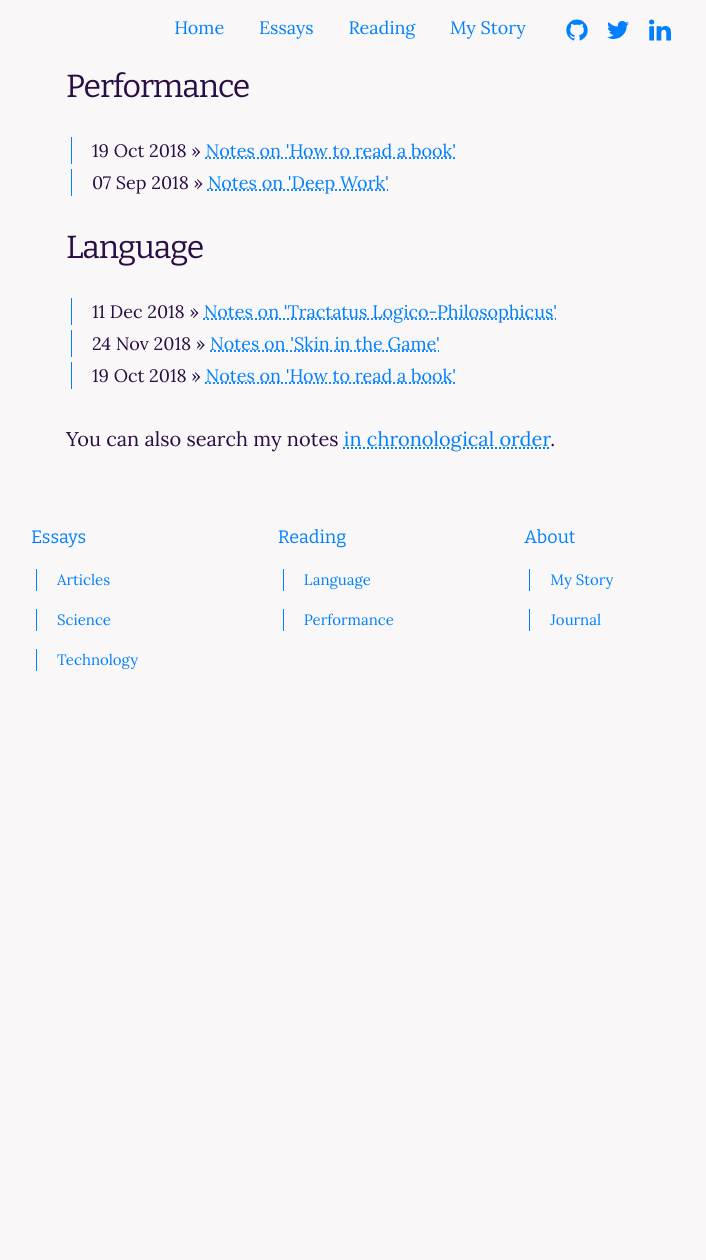
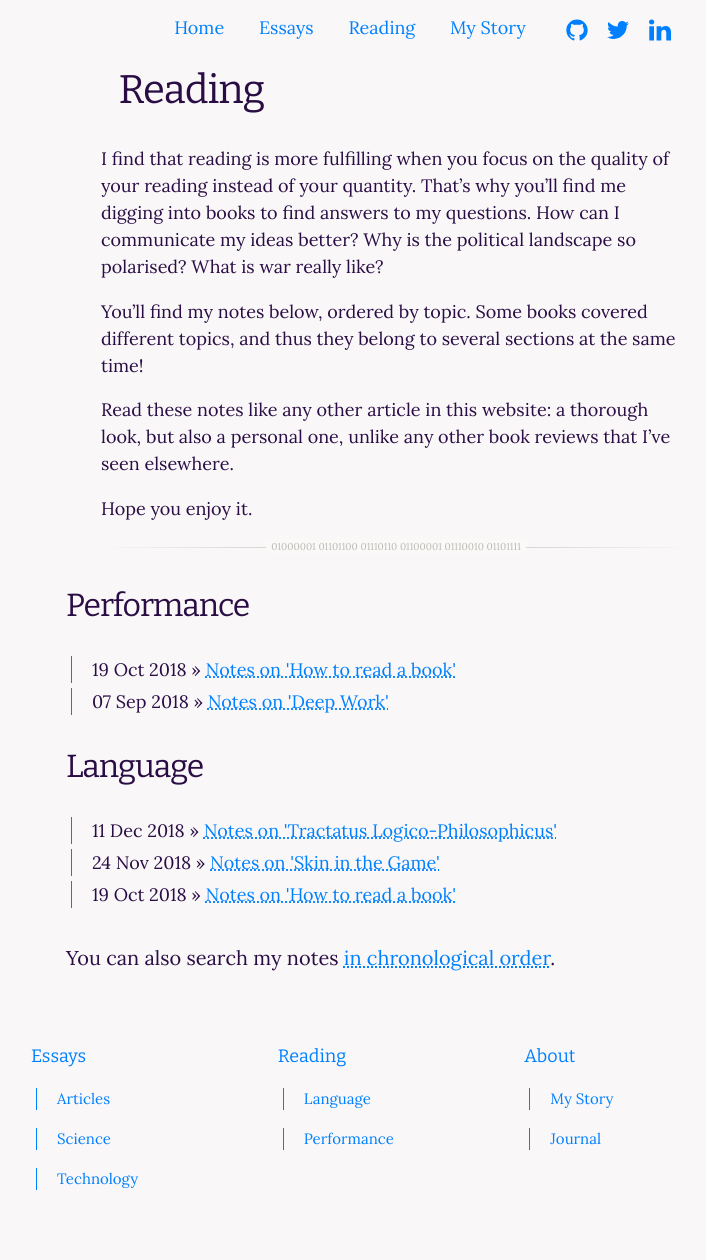
Before and after one commit to ohduran/ohduran.github.io, a Jekyll site: the page built from 02reading.md, in a window 1280 px wide. Shown: the whole page, without its empty margins (244-950 px from the left). Built offline with Jekyll 4.4.1, drawn with Linux system fonts in a browser that asks for light colours; before the commit the page ends 900 px from its top, so only the background shows below that.

Commit message:
hotfix: reading section

```diff
--- a/02reading.md
+++ b/02reading.md
@@ -3,3 +3,10 @@ layout: reading
 title: Reading
 permalink: /reading/
 ---
+I find that reading is more fulfilling when you focus on the quality of your reading instead of your quantity. That's why you'll find me digging into books to find answers to my questions. How can I communicate my ideas better? Why is the political landscape so polarised? What is war really like?
+
+You'll find my notes below, ordered by topic. Some books covered different topics, and thus they belong to several sections at the same time!
+
+Read these notes like any other article in this website: a thorough look, but also a personal one, unlike any other book reviews that I've seen elsewhere.
+
+Hope you enjoy it.
--- a/_layouts/page.html
+++ b/_layouts/page.html
@@ -16,6 +16,9 @@
           </header>
 
           <div class="post-content">
+            <header class="post-header">
+              <h1 class="post-title">{{ page.title }}</h1>
+            </header>
             {{ content }}
           </div>
 
--- a/_layouts/reading.html
+++ b/_layouts/reading.html
@@ -1,7 +1,10 @@
 ---
 layout: page
 ---
-
+<div class="post-content" itemprop="articleBody">
+  {{ content }}
+  {% include hr.html %}
+</div>
 <div id="home">
 <ul class="posts">
   {% for tags in site.tags %}
```
